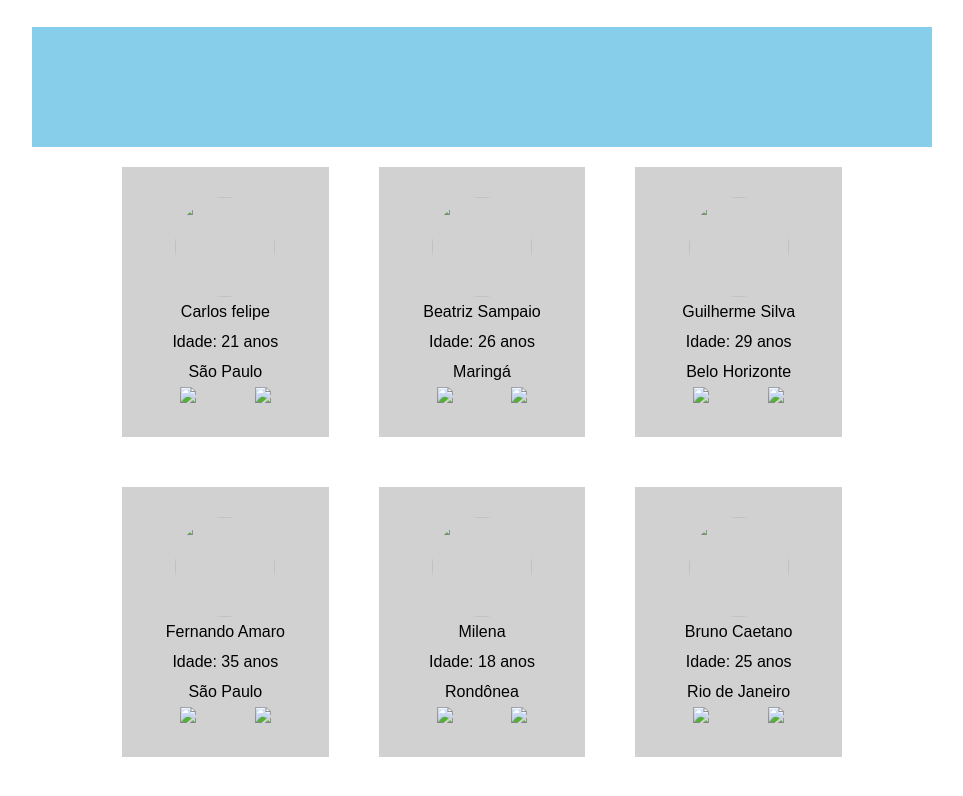
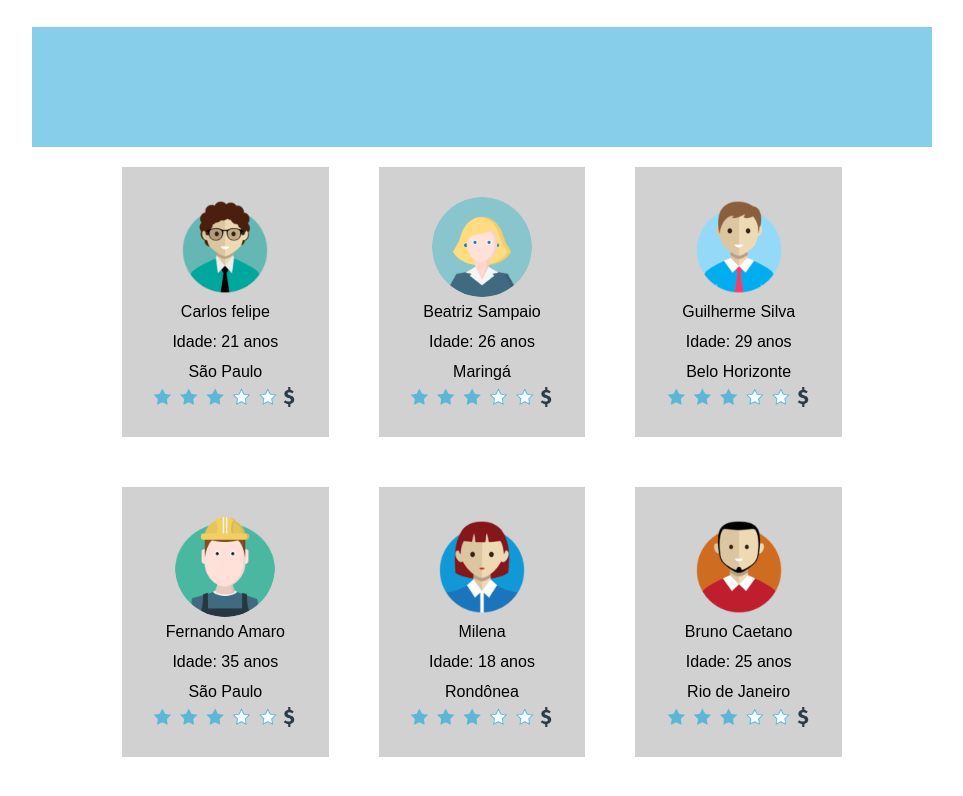
Before and after one commit to GuiCoelho-S/ProjetodaFacul, a plain HTML site: page pages/contratante.html in a window 1280 px wide. Shown: the part 40-836 px from the top of the page, without its empty margins (158-1121 px from the left). Drawn offline with Linux system fonts and the light colour scheme; the site is published under a folder, as on GitHub Pages, so addresses that start at the root find nothing.

Commit message:
aaaaaaaaaaaaaaaa

```diff
--- a/pages/contratante.html
+++ b/pages/contratante.html
@@ -13,63 +13,63 @@
         <div class="filtro"></div>
         <article class="grid_funcionario">
             <div>
-                <img src="/img/pessoa01.png">
+                <img src="./../img/pessoa01.png">
                 <p>Carlos felipe</p>
                 <p>Idade: 21 anos</p>
                 <p>São Paulo</p>
                 <div class="descricao">
-                    <img src="/img/classificacao.png">
-                    <img src="/img/sifrao.png">
+                    <img src="./../img/classificacao.png">
+                    <img src="./../img/sifrao.png">
                 </div>
             </div>
             <div>
-                <img src="/img/pessoa02.png">
+                <img src="./../img/pessoa02.png">
                 <p>Beatriz Sampaio</p>
                 <p>Idade: 26 anos</p>
                 <p>Maringá</p>
                 <div class="descricao">
-                    <img src="/img/classificacao.png">
-                    <img src="/img/sifrao.png">
+                    <img src="./../img/classificacao.png">
+                    <img src="./../img/sifrao.png">
                 </div>
             </div>
             <div>
-                <img src="/img/pessoa03.png">
+                <img src="./../img/pessoa03.png">
                 <p>Guilherme Silva</p>
                 <p>Idade: 29 anos</p>
                 <p>Belo Horizonte</p>
                 <div class="descricao">
-                    <img src="/img/classificacao.png">
-                    <img src="/img/sifrao.png">
+                    <img src="./../img/classificacao.png">
+                    <img src="./../img/sifrao.png">
                 </div>
             </div>
             <div>
-                <img src="/img/pessoa04.png">
+                <img src="./../img/pessoa04.png">
                 <p>Fernando Amaro</p>
                 <p>Idade: 35 anos</p>
                 <p>São Paulo</p>
                 <div class="descricao">
-                    <img src="/img/classificacao.png">
-                    <img src="/img/sifrao.png">
+                    <img src="./../img/classificacao.png">
+                    <img src="./../img/sifrao.png">
                 </div>
             </div>
             <div>
-                <img src="/img/pessoa05.png">
+                <img src="./../img/pessoa05.png">
                 <p>Milena</p>
                 <p>Idade: 18 anos</p>
                 <p>Rondônea</p>
                 <div class="descricao">
-                    <img src="/img/classificacao.png">
-                    <img src="/img/sifrao.png">
+                    <img src="./../img/classificacao.png">
+                    <img src="./../img/sifrao.png">
                 </div>
             </div>
             <div>
-                <img src="/img/pessoa06.png">
+                <img src="./../img/pessoa06.png">
                 <p>Bruno Caetano</p>
                 <p>Idade: 25 anos</p>
                 <p>Rio de Janeiro</p>
                 <div class="descricao">
-                    <img src="/img/classificacao.png">
-                    <img src="/img/sifrao.png">
+                    <img src="./../img/classificacao.png">
+                    <img src="./../img/sifrao.png">
                 </div>
             </div>
 
```
